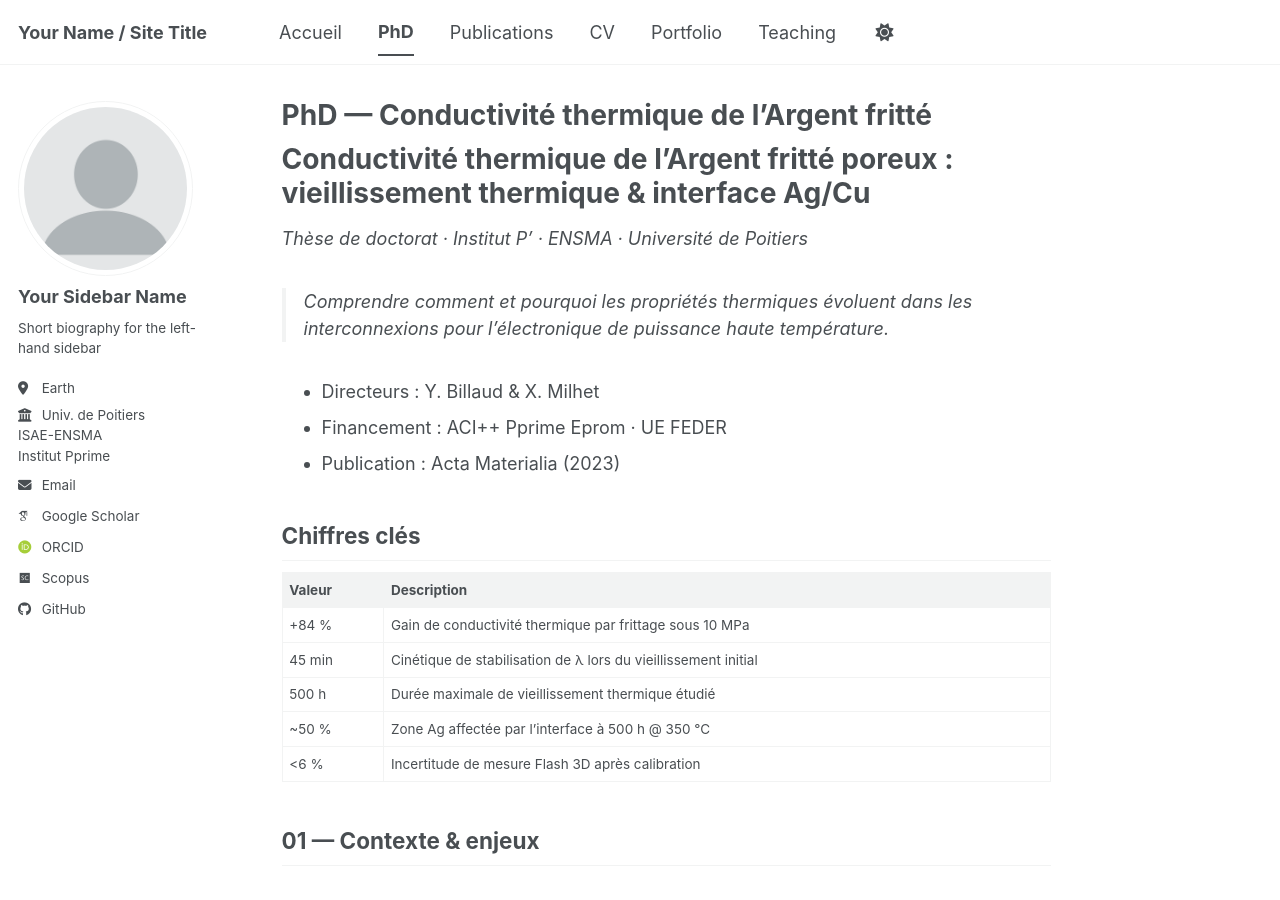
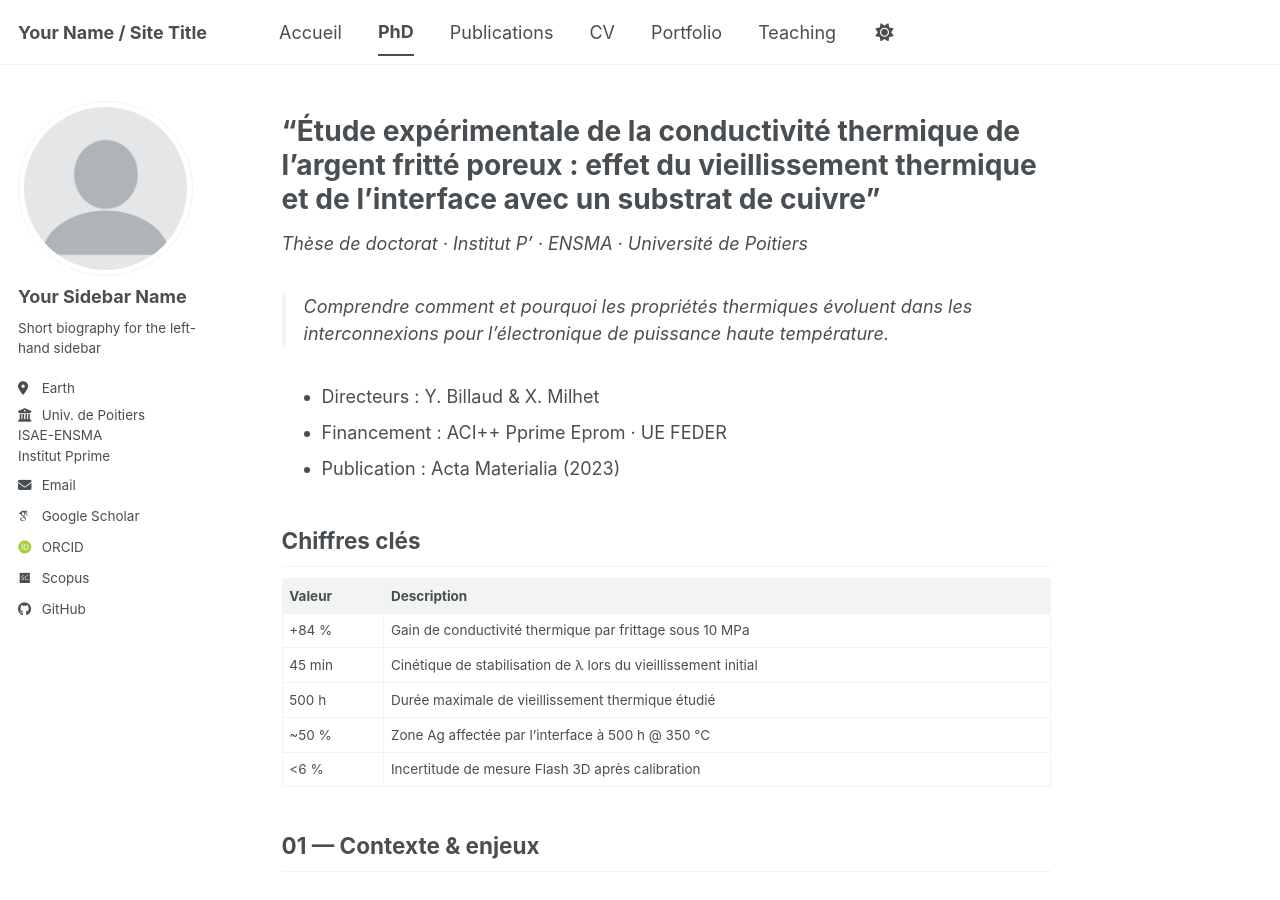
Before and after one commit to Anas-Sg-git/anas-sghuri, a Jekyll site: the page built from _pages/phd.md, in a window 1280 px wide and 900 px high. Built offline with Jekyll 4.4.1, drawn with Linux system fonts in a browser that asks for light colours; some web fonts are replaced; a script bundle is joined from its source files by our own code; library files that are not in the unit come from our copies.

Commit message:
Update phd.md

```diff
--- a/_pages/phd.md
+++ b/_pages/phd.md
@@ -1,11 +1,11 @@
 ---
-title: "PhD — Conductivité thermique de l'Argent fritté"
+title: ""
 permalink: /phd/
 layout: single
 author_profile: true
 ---
 
-# Conductivité thermique de l'Argent fritté poreux : vieillissement thermique & interface Ag/Cu
+# "Étude expérimentale de la conductivité thermique de l'argent fritté poreux : effet du vieillissement thermique et de l'interface avec un substrat de cuivre"
 
 *Thèse de doctorat · Institut P' · ENSMA · Université de Poitiers*
 
```
